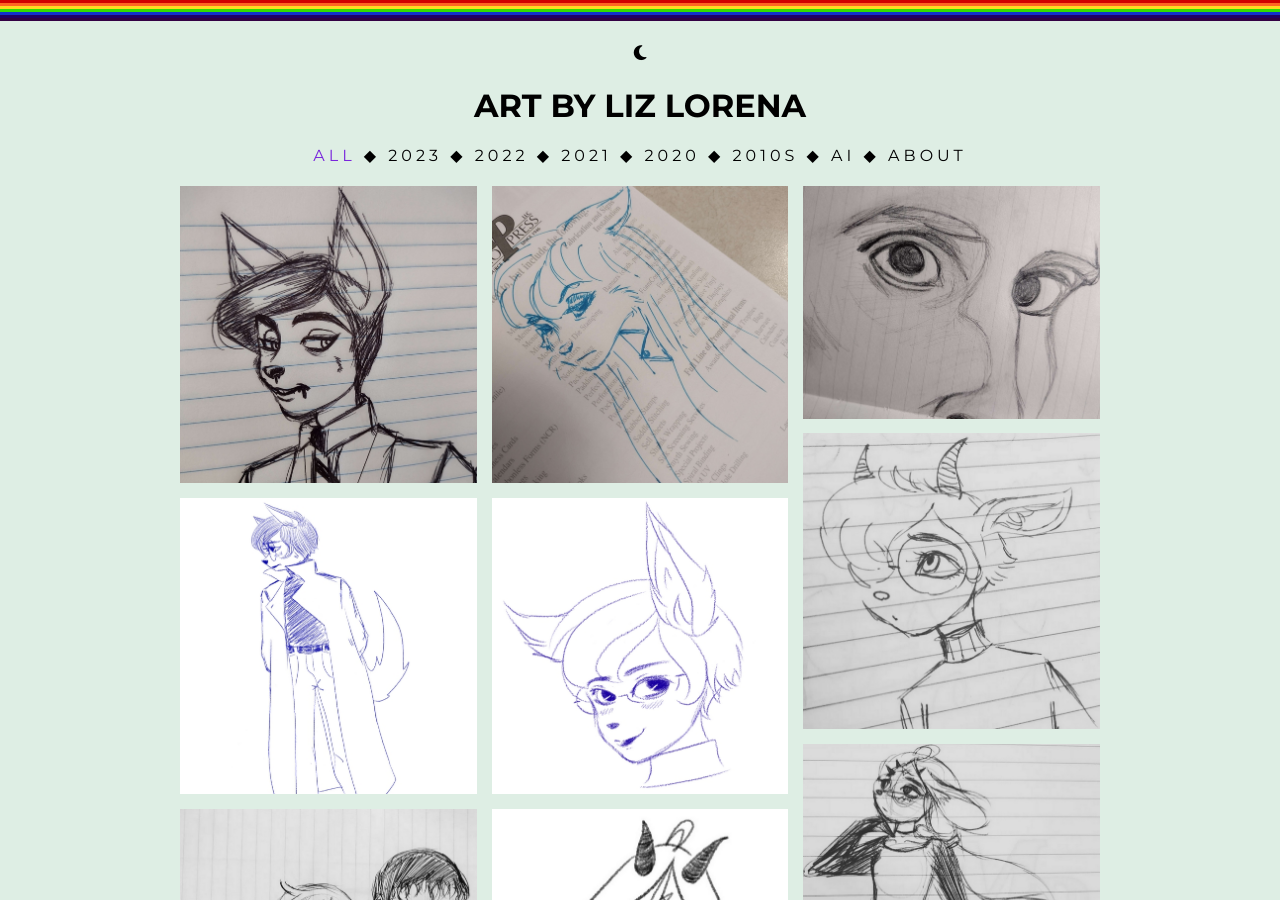
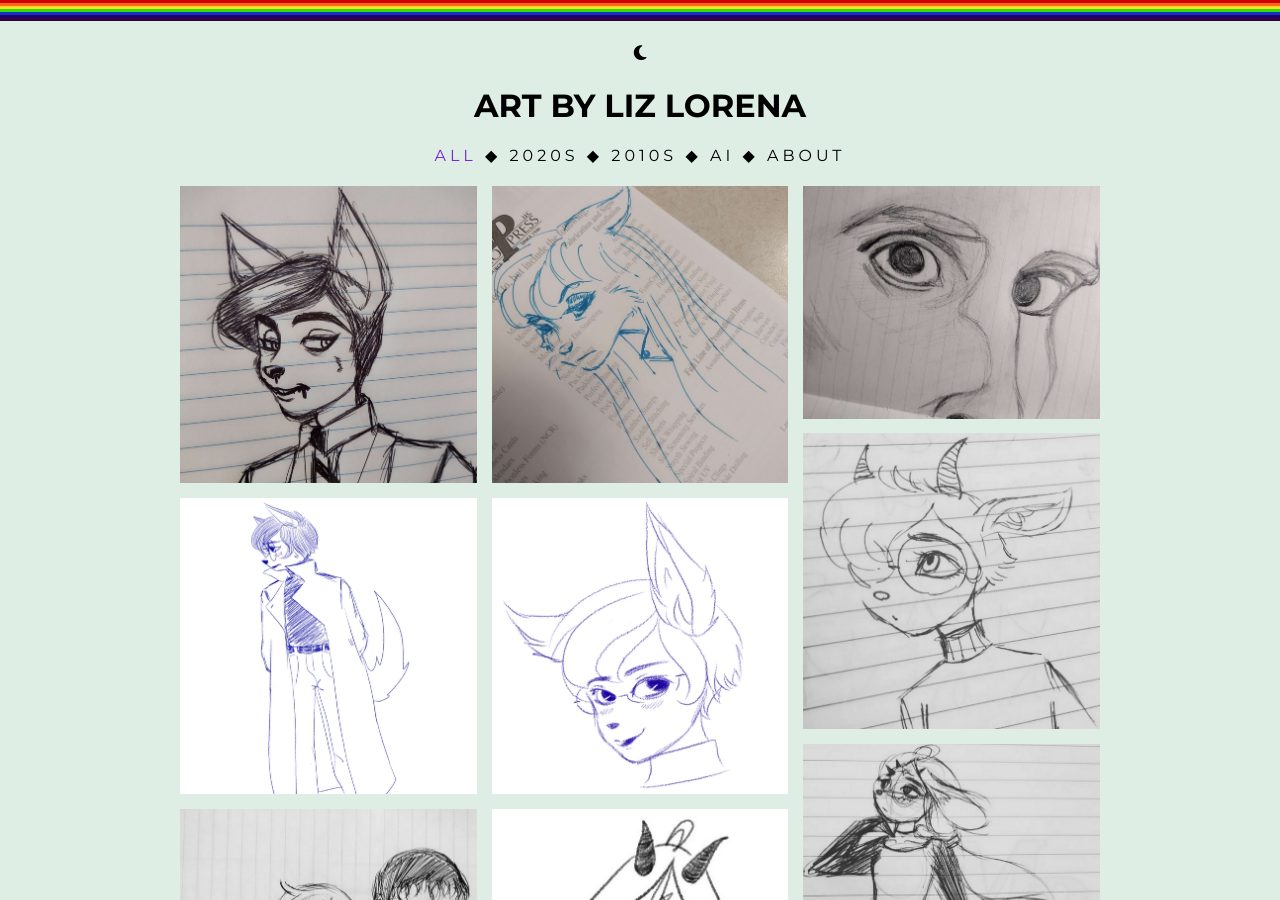
Before and after one commit to liz-lorena/art, a Jekyll site: the page built from index.html, in a window 1280 px wide and 900 px high. Built offline with Jekyll 4.4.1, drawn with Linux system fonts in a browser that asks for light colours; nearby versions of some CDN libraries; the list of posts is cut into pages by our own code.

Commit message:
Update pages.html

```diff
--- a/_includes/pages.html
+++ b/_includes/pages.html
@@ -1 +1 @@
-<a href="#all" class="all active">All</a> ◆ <a href="#2023" class="2023">2023</a> ◆ <a href="#2022" class="2022">2022</a> ◆ <a href="#2021" class="2021">2021</a> ◆ <a href="#2020" class="2020">2020</a> ◆ <a href="#2010s" class="2010s">2010s</a> ◆ <a href="/ai" target="_blank">AI</a> ◆ <a href="/links" target="_blank">About</a>
+<a href="#all" class="all active">All</a> ◆ <a href="#2020s" class="2020s">2020s</a> ◆ <a href="#2010s" class="2010s">2010s</a> ◆ <a href="/ai" target="_blank">AI</a> ◆ <a href="/links" target="_blank">About</a>
```
